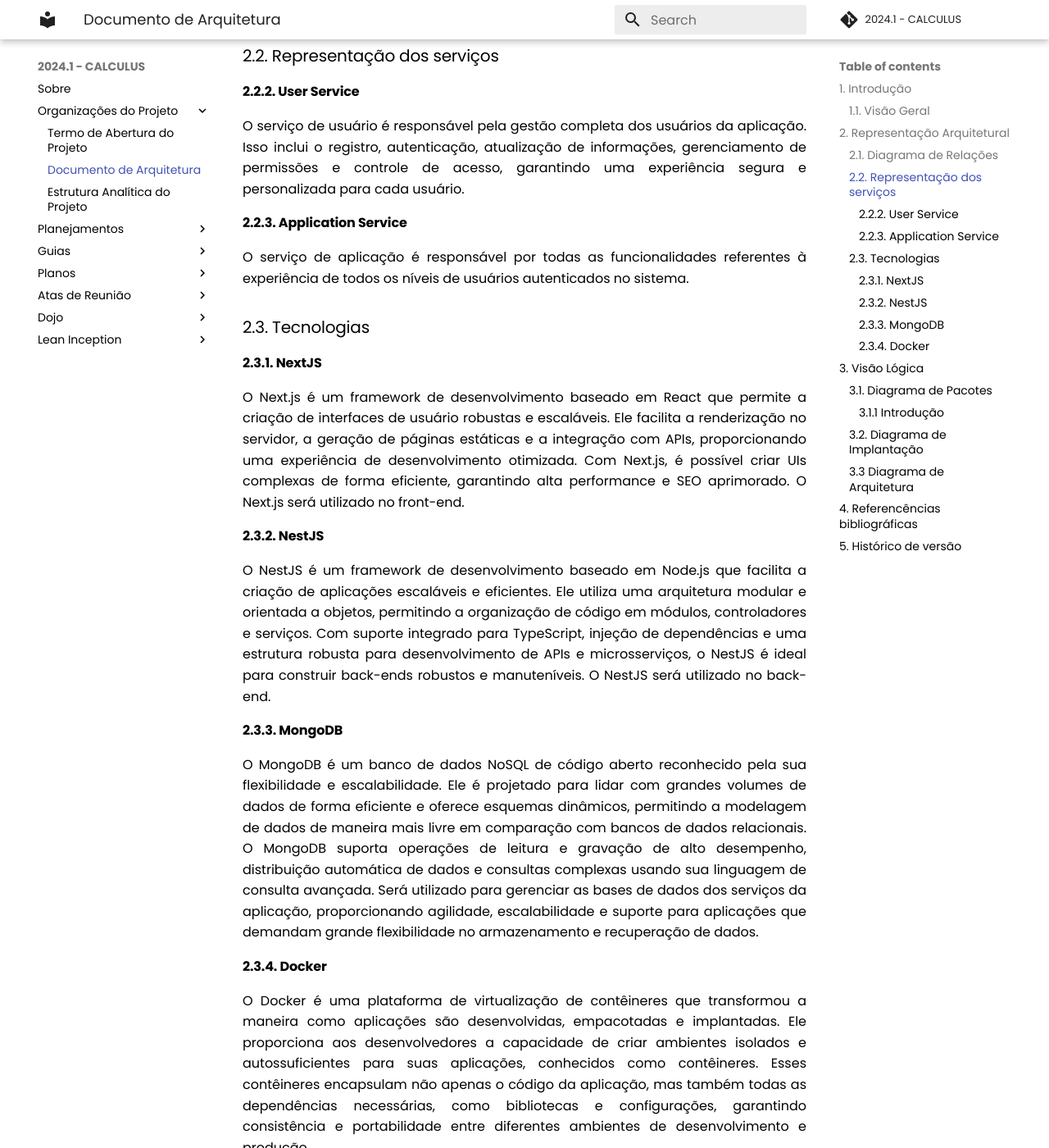
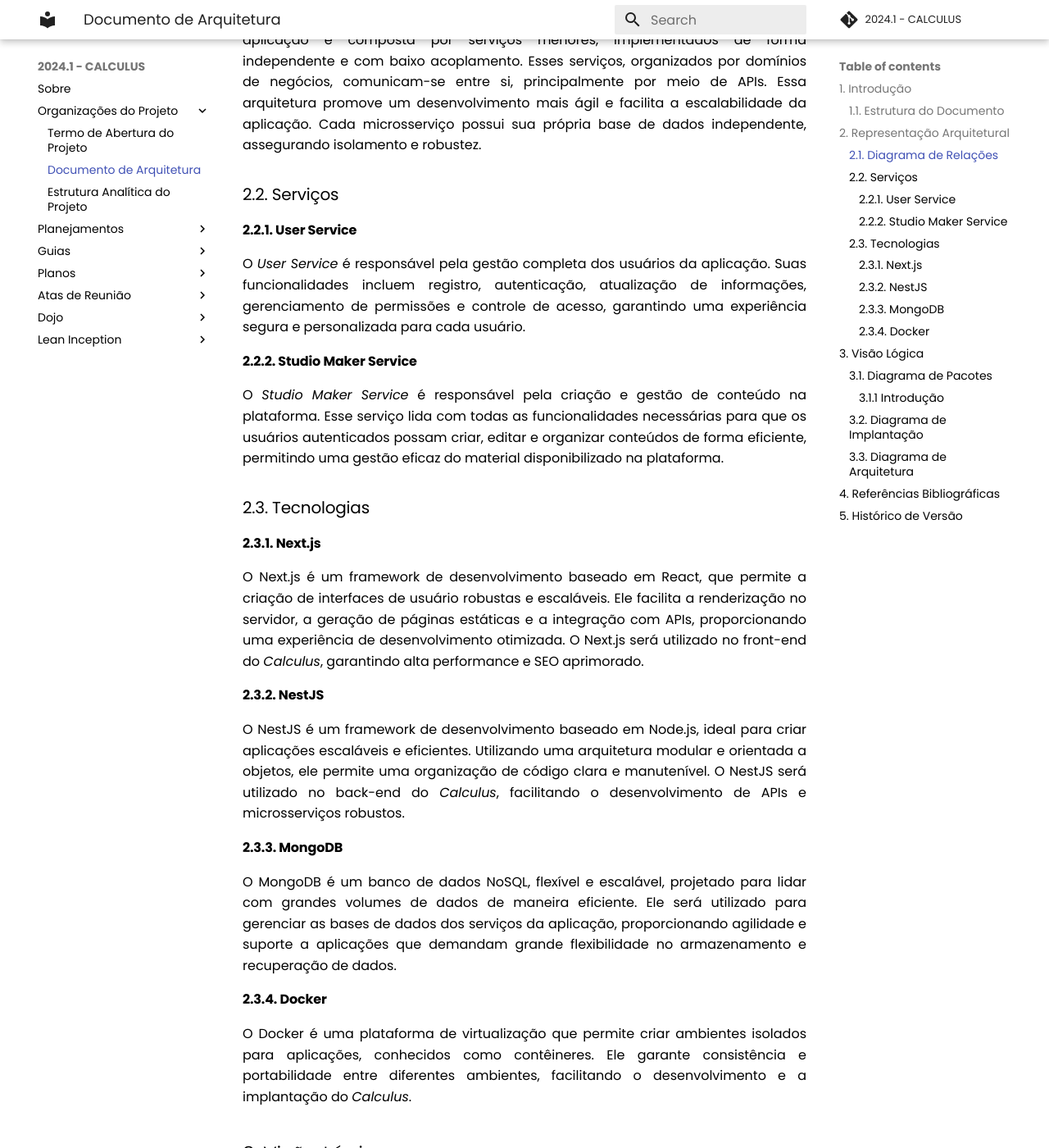
Before and after one commit to fga-eps-mds/2024.1-CALCULUS-DOC, an MkDocs documentation site: the page built from docs/organizacoes/documento_arquitetura.md, in a window 1280 px wide and 1400 px high, scrolled down 1306 px. Shown: the whole window at 82% size. Built offline with MkDocs 1.6.1 and Material for MkDocs 9.7.7, drawn with Linux system fonts in a browser that asks for light colours; comment, search, counter and statistics services are not loaded; some of the changed text lies outside the part shown.

Commit message:
docs(#142): atualizando documento de arquitetura

```diff
--- a/docs/organizacoes/documento_arquitetura.md
+++ b/docs/organizacoes/documento_arquitetura.md
@@ -1,57 +1,59 @@
+Aqui está o documento de arquitetura revisado com todas as alterações solicitadas:
+
+---
 
 # Documento de Arquitetura
 
 ## 1. Introdução
 
-Este documento tem como principal objetivo fornecer uma visão abrangente e estruturada da arquitetura do software Calculos. Utilizando diferentes visões arquiteturais, ele destaca diversos aspectos do sistema, proporcionando uma visão geral completa. A descrição abrange as principais decisões de design, componentes, módulos, interações e estrutura do software, facilitando assim o entendimento da arquitetura para os desenvolvedores.
+Este documento tem como objetivo principal fornecer uma visão abrangente e estruturada da arquitetura do software *Calculus*. Utilizando diferentes perspectivas arquiteturais, ele detalha diversos aspectos do sistema, incluindo decisões de design, componentes, módulos, interações e a estrutura geral do software. O intuito é facilitar o entendimento da arquitetura por parte dos desenvolvedores e demais stakeholders.
 
-### 1.1. Visão Geral
+### 1.1. Estrutura do Documento
 
-Este documento está estruturado da seguinte forma:
+Este documento está organizado da seguinte forma:
 
-- Introdução
-- Representação arquitetural
-- Visão Lógica
-- Referências bibliográficas
-- Histórico de versão
+- **Introdução**: Contextualiza o documento e descreve sua estrutura.
+- **Representação Arquitetural**: Apresenta os diagramas e conceitos-chave da arquitetura.
+- **Visão Lógica**: Descreve a organização dos componentes e a interação entre eles.
+- **Referências Bibliográficas**: Lista as fontes referenciadas no documento.
+- **Histórico de Versão**: Registra as alterações realizadas no documento ao longo do tempo.
 
 ## 2. Representação Arquitetural
 
 ### 2.1. Diagrama de Relações
 
 <iframe frameborder="0" style="width:100%;height:308px;" src="https://viewer.diagrams.net/?tags=%7B%7D&lightbox=1&highlight=0000ff&edit=_blank&layers=1&nav=1&title=calculus-diagram.drawio&page-id=I-6fpici55m38HMQ_MQw#Uhttps%3A%2F%2Fdrive.google.com%2Fuc%3Fid%3D1a0Ob_2W3N1eerm0drMZDin9y0jveMfpN%26export%3Ddownload"></iframe>
+**Autor:** Calculus Team
 
-O estilo arquitetural de microsserviços consiste em uma abordagem onde a aplicação é composta por serviços menores, implementados de forma independente e com baixo acoplamento. Esses serviços, organizados por recursos de negócios, comunicam-se entre si normalmente por meio de APIs.
+A arquitetura de microsserviços adotada no *Calculus* segue uma abordagem onde a aplicação é composta por serviços menores, implementados de forma independente e com baixo acoplamento. Esses serviços, organizados por domínios de negócios, comunicam-se entre si, principalmente por meio de APIs. Essa arquitetura promove um desenvolvimento mais ágil e facilita a escalabilidade da aplicação. Cada microsserviço possui sua própria base de dados independente, assegurando isolamento e robustez.
 
-A arquitetura de microsserviços acelera o desenvolvimento e facilita a escalabilidade da aplicação. Esse padrão será utilizado no Calculos, com cada microsserviço possuindo sua própria base de dados independente.
+### 2.2. Serviços
 
-### 2.2. Representação dos serviços
+#### 2.2.1. User Service
 
-#### 2.2.2. User Service
+O *User Service* é responsável pela gestão completa dos usuários da aplicação. Suas funcionalidades incluem registro, autenticação, atualização de informações, gerenciamento de permissões e controle de acesso, garantindo uma experiência segura e personalizada para cada usuário.
 
-O serviço de usuário é responsável pela gestão completa dos usuários da aplicação. Isso inclui o registro, autenticação, atualização de informações, gerenciamento de permissões e controle de acesso, garantindo uma experiência segura e personalizada para cada usuário.
+#### 2.2.2. Studio Maker Service
 
-#### 2.2.3. Application Service
-
-O serviço de aplicação é responsável por todas as funcionalidades referentes à experiência de todos os níveis de usuários autenticados no sistema.
+O *Studio Maker Service* é responsável pela criação e gestão de conteúdo na plataforma. Esse serviço lida com todas as funcionalidades necessárias para que os usuários autenticados possam criar, editar e organizar conteúdos de forma eficiente, permitindo uma gestão eficaz do material disponibilizado na plataforma.
 
 ### 2.3. Tecnologias
 
-#### 2.3.1. NextJS
+#### 2.3.1. Next.js
 
-O Next.js é um framework de desenvolvimento baseado em React que permite a criação de interfaces de usuário robustas e escaláveis. Ele facilita a renderização no servidor, a geração de páginas estáticas e a integração com APIs, proporcionando uma experiência de desenvolvimento otimizada. Com Next.js, é possível criar UIs complexas de forma eficiente, garantindo alta performance e SEO aprimorado. O Next.js será utilizado no front-end.
+O Next.js é um framework de desenvolvimento baseado em React, que permite a criação de interfaces de usuário robustas e escaláveis. Ele facilita a renderização no servidor, a geração de páginas estáticas e a integração com APIs, proporcionando uma experiência de desenvolvimento otimizada. O Next.js será utilizado no front-end do *Calculus*, garantindo alta performance e SEO aprimorado.
 
 #### 2.3.2. NestJS
 
-O NestJS é um framework de desenvolvimento baseado em Node.js que facilita a criação de aplicações escaláveis e eficientes. Ele utiliza uma arquitetura modular e orientada a objetos, permitindo a organização de código em módulos, controladores e serviços. Com suporte integrado para TypeScript, injeção de dependências e uma estrutura robusta para desenvolvimento de APIs e microsserviços, o NestJS é ideal para construir back-ends robustos e manuteníveis. O NestJS será utilizado no back-end.
+O NestJS é um framework de desenvolvimento baseado em Node.js, ideal para criar aplicações escaláveis e eficientes. Utilizando uma arquitetura modular e orientada a objetos, ele permite uma organização de código clara e manutenível. O NestJS será utilizado no back-end do *Calculus*, facilitando o desenvolvimento de APIs e microsserviços robustos.
 
 #### 2.3.3. MongoDB
 
-O MongoDB é um banco de dados NoSQL de código aberto reconhecido pela sua flexibilidade e escalabilidade. Ele é projetado para lidar com grandes volumes de dados de forma eficiente e oferece esquemas dinâmicos, permitindo a modelagem de dados de maneira mais livre em comparação com bancos de dados relacionais. O MongoDB suporta operações de leitura e gravação de alto desempenho, distribuição automática de dados e consultas complexas usando sua linguagem de consulta avançada. Será utilizado para gerenciar as bases de dados dos serviços da aplicação, proporcionando agilidade, escalabilidade e suporte para aplicações que demandam grande flexibilidade no armazenamento e recuperação de dados.
+O MongoDB é um banco de dados NoSQL, flexível e escalável, projetado para lidar com grandes volumes de dados de maneira eficiente. Ele será utilizado para gerenciar as bases de dados dos serviços da aplicação, proporcionando agilidade e suporte a aplicações que demandam grande flexibilidade no armazenamento e recuperação de dados.
 
 #### 2.3.4. Docker
 
-O Docker é uma plataforma de virtualização de contêineres que transformou a maneira como aplicações são desenvolvidas, empacotadas e implantadas. Ele proporciona aos desenvolvedores a capacidade de criar ambientes isolados e autossuficientes para suas aplicações, conhecidos como contêineres. Esses contêineres encapsulam não apenas o código da aplicação, mas também todas as dependências necessárias, como bibliotecas e configurações, garantindo consistência e portabilidade entre diferentes ambientes de desenvolvimento e produção.
+O Docker é uma plataforma de virtualização que permite criar ambientes isolados para aplicações, conhecidos como contêineres. Ele garante consistência e portabilidade entre diferentes ambientes, facilitando o desenvolvimento e a implantação do *Calculus*.
 
 ## 3. Visão Lógica
 
@@ -59,36 +61,43 @@
 
 #### 3.1.1 Introdução
 
-O Diagrama de Pacotes é uma representação estrutural usada para organizar as classes de um projeto em grupos lógicos chamados pacotes. Cada pacote agrupa elementos relacionados, como diagramas, classes e outros pacotes, oferecendo uma visão de alto nível especialmente útil em projetos e sistemas complexos.
-
-No nosso diagrama de pacotes, seguimos a arquitetura definida pelas diretrizes de microsserviços. O pacote principal representa o nosso sistema, dentro do qual encontramos a camada de front-end responsável por realizar requisições. Essas requisições são direcionadas para a camada de back-end, que por sua vez abriga nossos três microsserviços principais: UserService, JornadaService e GamificationService. Esses microsserviços interagem com o banco de dados para armazenamento e recuperação de dados.
-
-Ambos os Diagramas estão abaixo:
+O Diagrama de Pacotes organiza as classes do projeto em grupos lógicos chamados pacotes, oferecendo uma visão de alto nível especialmente útil em sistemas complexos. No *Calculus*, seguimos uma arquitetura de microsserviços, onde o pacote principal representa o sistema. Dentro dele, a camada de front-end realiza requisições que são processadas pela camada de back-end, composta pelos microsserviços principais: *User Service*, *Studio Maker Service* e *Gamification Service*, que interagem com os bancos de dados para armazenamento e recuperação de dados.
 
 <iframe frameborder="0" style="width:100%;height:553px;" src="https://viewer.diagrams.net/?tags=%7B%7D&lightbox=1&highlight=0000ff&edit=_blank&layers=1&nav=1&title=calculus-diagram.drawio#Uhttps%3A%2F%2Fdrive.google.com%2Fuc%3Fid%3D1a0Ob_2W3N1eerm0drMZDin9y0jveMfpN%26export%3Ddownload"></iframe>
 
+
+**Autor:** *Calculus* Team
+
 ### 3.2. Diagrama de Implantação
+
+O Diagrama de Implantação oferece uma visão detalhada de como os componentes do sistema *Calculus* estão distribuídos em diferentes máquinas ou servidores dentro da infraestrutura de TI. Ele demonstra como os serviços são implantados em contêineres, como a comunicação ocorre entre eles e como os dados são armazenados e acessados.
+
+No *Calculus*, a implantação é realizada com o auxílio de contêineres Docker, orquestrados pelo Kubernetes. Esta abordagem garante que cada serviço, como o *User Service* e o *Studio Maker Service*, possa ser escalado de forma independente, mantendo a alta disponibilidade e eficiência operacional. Além disso, o Kubernetes gerencia a distribuição de cargas de trabalho e proporciona resiliência, assegurando que os serviços permaneçam acessíveis mesmo em caso de falhas.
 
 <iframe frameborder="0" style="width:100%;height:513px;" src="https://viewer.diagrams.net/?tags=%7B%7D&lightbox=1&highlight=0000ff&edit=_blank&layers=1&nav=1&title=calculus-diagram.drawio&page-id=nR3126rXf9x62OpuHPoS#Uhttps%3A%2F%2Fdrive.google.com%2Fuc%3Fid%3D1a0Ob_2W3N1eerm0drMZDin9y0jveMfpN%26export%3Ddownload"></iframe>
 
-### 3.3 Diagrama de Arquitetura
-A estrutura do projeto, planejada para seguir uma arquitetura de microsserviços, possui componentes chave para que seu ecossistema funcione corretamente. Dentre eles, está o papel fundamental da API Gateway bem como a individualização dos bancos de dados NoSQL, para trazer mais robustez e organização. Abaixo segue o artefato criado com o intuito de dar uma visão em baixo nível da arquitetura e seus componentes:
 
-![Arquitetura](../assets/diagrama_arquitetura.png)
+**Autor:** *Calculus* Team
 
-Nome: Diagrama de Arquitetura
+### 3.3. Diagrama de Arquitetura
+O Diagrama de Arquitetura mostra a estrutura planejada do projeto Calculus, enfatizando a arquitetura de microsserviços. Ele destaca a individualização dos bancos de dados NoSQL para cada serviço, o que garante maior robustez e organização. Cada microsserviço opera de forma independente, permitindo escalabilidade e flexibilidade no desenvolvimento e na manutenção do sistema. A comunicação entre os microsserviços ocorre diretamente, sem a necessidade de um ponto de entrada centralizado.
 
-Autor: Calculus Team
+<iframe style="border:none" width="1600" height="900" src="https://whimsical.com/embed/DPq1eFQn1xkJjiRNhKL4N7"></iframe>
 
-## 4. Referencências bibliográficas
+
+**Autor:** *Calculus* Team
+
+## 4. Referências Bibliográficas
 
 > [1] EQUIPE ALECTRION 2022-2. Documento de Arquitetura. Disponível em: https://fga-eps-mds.github.io/2022-2-Alectrion-DOC/#/./Documentos/arquitetura.
 > [2] SOARES, João Pedro; ESTANISLAU, Matheus. Documento de Arquitetura. Disponível em: https://fga-eps-mds.github.io/2022-1-Alectrion-DOC/documentation/Documentos/documento-arquitetura.html.
-## 5. Histórico de versão
 
-|**Data**|**Descrição**|**Autore(es)**|
+## 5. Histórico de Versão
+
+|**Data**|**Descrição**|**Autor(es)**|
 |--------|-------------|--------------|
 | 09/07/2024 | Criação do documento | Davi Matheus|
-| 10/07/2024 | Revisao | Natanael Filho |
-| 15/07/2024 | Adição do Diagrama de Arquitetura | Paulo Gontijo e João Bisinotti |
+| 10/07/2024 | Revisão | Natanael Filho |
+| 15/07/2024 | Adição do Diagrama de Arquitetura | Paulo Gontijo, João Bisinotti |
 | 28/08/2024 | Atualização do Diagrama de Arquitetura | João Bisinotti |
+| 01/09/2024 | Atualização geral do documento | Paulo Gontijo |
```
